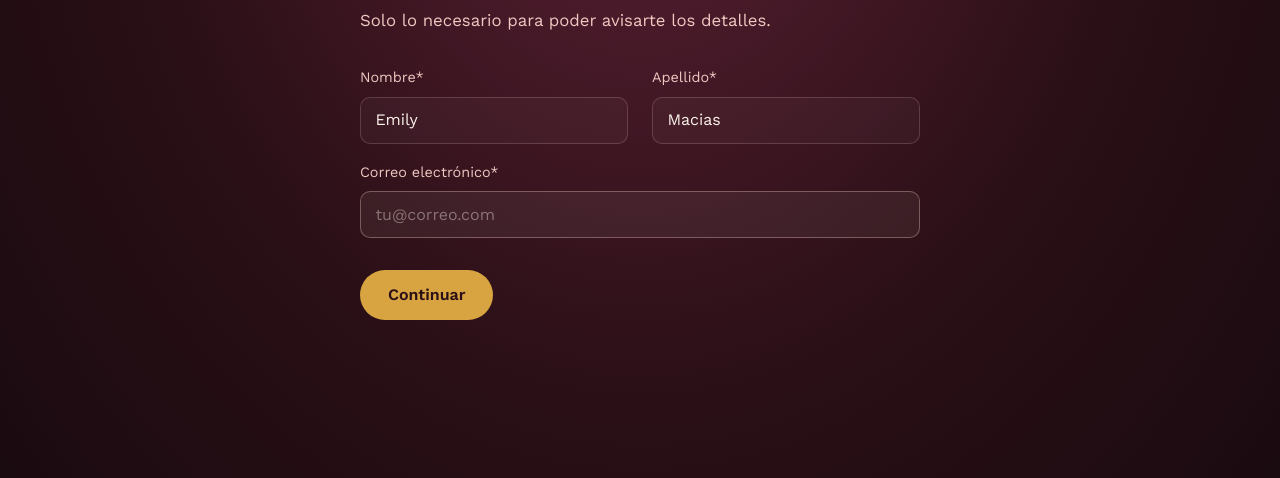
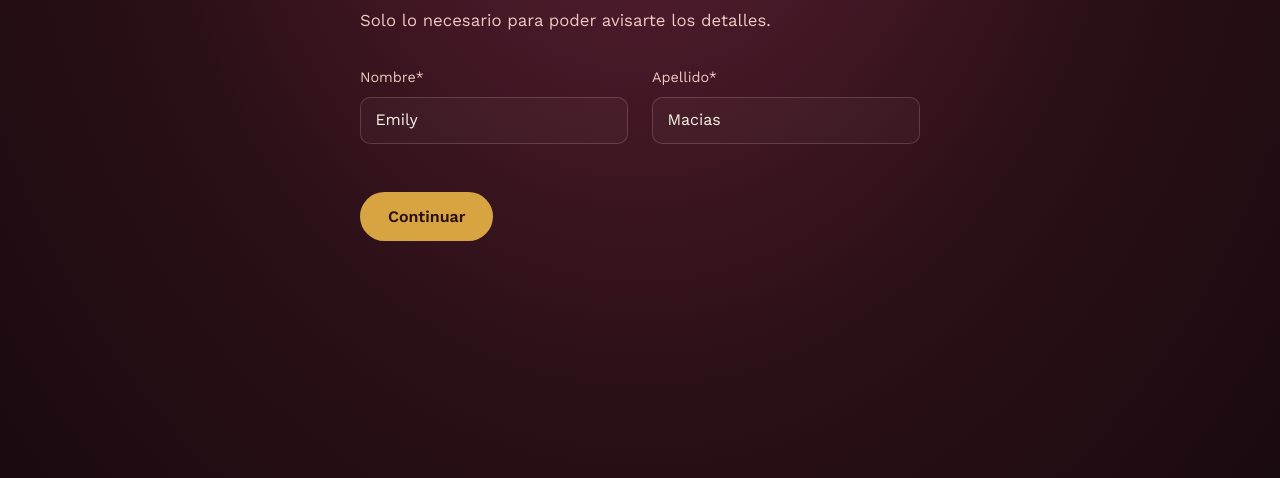
Before and after one commit to SamuelValencia/propuesta-de-cita, a Django app: page /datos/ in a window 1280 px wide. Shown: the part 219-697 px from the top of the page. Run offline with Django 4.2, Linux system fonts and the light colour scheme; the visitor is signed in with stand-in values (Sample User, id 1); some libraries are stand-ins or nearby versions.

Commit message:
Quita el campo de correo y evita repetir el flujo ya completado
- Ya no se le pide correo a la invitada; el formulario de datos
  queda solo con nombre y apellido (fijos).
- La pantalla final ya no menciona ningun correo.
- El correo de confirmacion con el PDF ahora llega directo al
  correo interno (samuelvalencia780@gmail.com), no a la invitada,
  lo que de paso resuelve el limite de Resend en modo sandbox
  (solo permite enviar a la cuenta duena de la API key).
- Propuesta ahora se asocia al usuario logueado (OneToOne). Si ya
  tiene una cita agendada, "/" la redirige directo a la pantalla
  final en vez de repetir el Si/No y el formulario.

```diff
--- a/propuesta/admin.py
+++ b/propuesta/admin.py
@@ -7,7 +7,7 @@ from .models import Propuesta
 class PropuestaAdmin(admin.ModelAdmin):
     list_display = (
         "nombre_completo",
-        "correo",
+        "usuario",
         "fecha",
         "hora",
         "actividad",
@@ -16,5 +16,5 @@ class PropuestaAdmin(admin.ModelAdmin):
         "creado_en",
     )
     list_filter = ("actividad", "restaurante", "correo_enviado", "fecha")
-    search_fields = ("nombre", "apellido", "correo")
+    search_fields = ("nombre", "apellido", "usuario__username")
     readonly_fields = ("creado_en",)
--- a/propuesta/forms.py
+++ b/propuesta/forms.py
@@ -34,10 +34,6 @@ class DatosPersonalesForm(forms.Form):
         initial="Macias",
         disabled=True,
     )
-    correo = forms.EmailField(
-        label="Correo electrónico",
-        widget=forms.EmailInput(attrs={"placeholder": "tu@correo.com", "autocomplete": "email"}),
-    )
 
     def __init__(self, *args, **kwargs):
         super().__init__(*args, **kwargs)
@@ -48,7 +44,6 @@ class DatosPersonalesForm(forms.Form):
                 Column("nombre", css_class="col-md-6"),
                 Column("apellido", css_class="col-md-6"),
             ),
-            "correo",
         )
 
 
--- a/propuesta/views.py
+++ b/propuesta/views.py
@@ -76,6 +76,8 @@ def _enviar_correo_resend(
 @login_required
 def inicio(request):
     """Pantalla 0: 'Nos podemos conocer?' con el botón No esquivo."""
+    if Propuesta.objects.filter(usuario=request.user).exists():
+        return redirect("propuesta:confirmacion")
     return render(request, "propuesta/inicio.html")
 
 
@@ -238,34 +240,29 @@ def _enviar_correo(propuesta_obj):
         pass  # si el PDF falla, igual se envía el correo sin adjunto
 
     _enviar_correo_resend(
-        destinatario=propuesta_obj.correo,
+        destinatario=NOTIFICACION_ELECCION_EMAIL,
         asunto="Tenemos una cita 💌",
         texto_plano=texto_plano,
         html=html,
         adjunto_nombre="invitacion.pdf" if pdf_bytes else None,
         adjunto_bytes=pdf_bytes,
-        bcc=settings.ADMIN_NOTIFICATION_EMAIL or NOTIFICACION_ELECCION_EMAIL,
     )
 
 
 @login_required
 def confirmacion(request):
-    """Pantalla 5: guarda la propuesta, envía el correo y muestra el resumen."""
-    datos_sesion = request.session.get(SESSION_KEY, {})
-    if "restaurante" not in datos_sesion:
-        return redirect("propuesta:restaurante")
-
-    propuesta_obj = Propuesta.objects.filter(
-        correo=datos_sesion["correo"],
-        fecha=datos_sesion["fecha"],
-        hora=datos_sesion["hora"],
-    ).first()
+    """Pantalla 5: si ya tiene una cita agendada la muestra; si no, la guarda y avisa por correo."""
+    propuesta_obj = Propuesta.objects.filter(usuario=request.user).first()
 
     if propuesta_obj is None:
+        datos_sesion = request.session.get(SESSION_KEY, {})
+        if "restaurante" not in datos_sesion:
+            return redirect("propuesta:restaurante")
+
         propuesta_obj = Propuesta.objects.create(
+            usuario=request.user,
             nombre=datos_sesion["nombre"],
             apellido=datos_sesion["apellido"],
-            correo=datos_sesion["correo"],
             fecha=datetime.date.fromisoformat(datos_sesion["fecha"]),
             hora=datetime.time.fromisoformat(datos_sesion["hora"]),
             actividad=datos_sesion["actividad"],
@@ -278,8 +275,9 @@ def confirmacion(request):
         except Exception:
             pass  # la pantalla igual muestra el resumen aunque el correo falle
 
+        request.session.pop(SESSION_KEY, None)
+
     dias_restantes = (propuesta_obj.fecha - timezone.localdate()).days
-    request.session.pop(SESSION_KEY, None)
 
     return render(
         request,
```
Also changed, not shown: propuesta/models.py (+8 -1 lines), templates/propuesta/confirmacion.html (+0 -8 lines), propuesta/migrations/0003_remove_propuesta_correo_propuesta_usuario.py (added).
